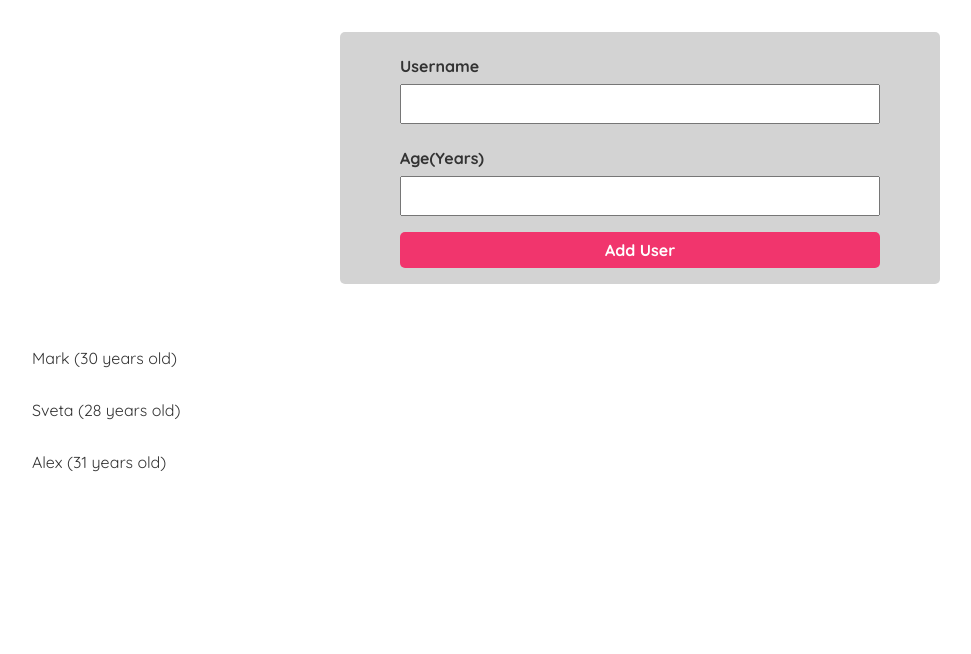
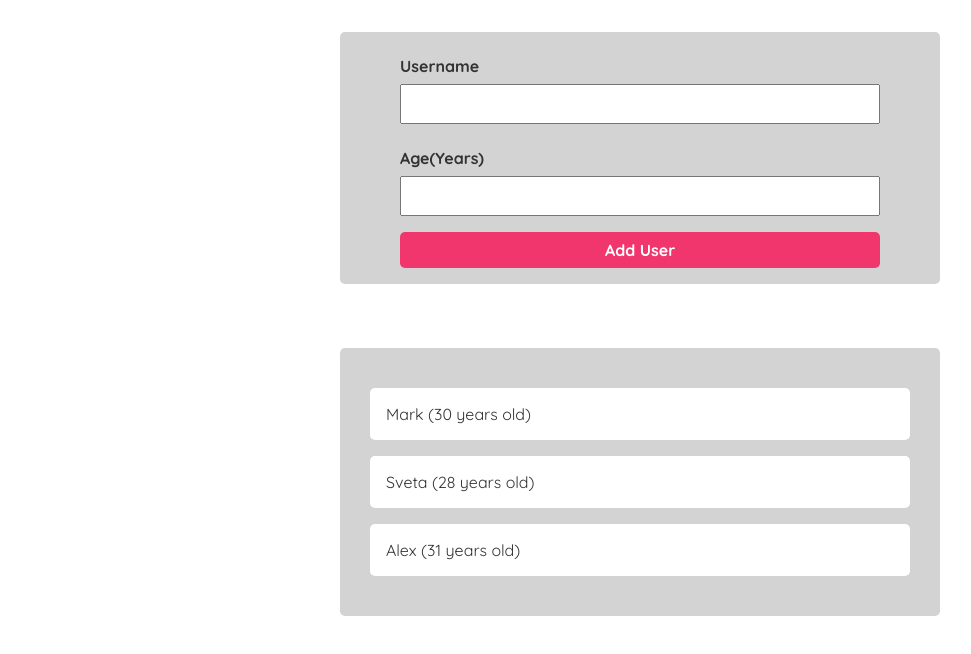
Before and after one commit to becasualle/input-form-react, a React (Create React App) app: page / in a window 1280 px wide. Shown: the top 654 px of the page, without its empty margins (0-971 px from the left). Built offline with nearby package versions, Linux system fonts and the light colour scheme.

Commit message:
Added pop-up showing when inout is empoty or age is negative number

```diff
--- a/src/App.js
+++ b/src/App.js
@@ -1,6 +1,7 @@
+import { useState } from "react";
 import Form from "./Form";
 import Users from "./Users.js";
-import { useState } from "react";
+import Popup from "./Popup";
 
 
 function App() {
@@ -10,6 +11,8 @@ function App() {
     { name: "Alex", age: 31, id: 3 }
   ]);
 
+  const [showPopup, setshowPopup] = useState([false, false]);
+
   const handleUsers = (user) => {
     setUsers(prevUsers => {
       const updatedUsers = [...prevUsers];
@@ -18,10 +21,15 @@ function App() {
     });
   }
 
+  const handlePopup = (negativeNumber, emptyInputs) => {
+    setshowPopup([negativeNumber, emptyInputs]);
+  }
+
   return (
     <div className="App">
-      <Form handleUsers={handleUsers} />
+      <Form handleUsers={handleUsers} handlePopup={handlePopup} />
       <Users users={users} />
+      <Popup showPopup={showPopup} handlePopup={handlePopup} />
     </div>
   );
 }
--- a/src/Form.js
+++ b/src/Form.js
@@ -1,11 +1,13 @@
-const Form = ({ handleUsers }) => {
+const Form = ({ handleUsers, handlePopup }) => {
 
     const handleSubmit = e => {
         e.preventDefault();
         const user = { name: e.target[0].value, age: e.target[1].value, id: Math.random() };
-        handleUsers(user);
-        // e.target[0].value = '';
-        // e.target[1].value = '';
+        if (user.name && user.age > 0) {
+            handleUsers(user);
+        } else if (user.age < 0) {
+            handlePopup(true, false)
+        } else { handlePopup(false, true) };
         e.target.reset();
         return user;
     }
--- /dev/null
+++ b/src/Popup.js
@@ -0,0 +1,25 @@
+const Popup = ({ showPopup, handlePopup }) => {
+
+    const handleClosePopup = () => {
+        handlePopup(false);
+    }
+
+    let text = '';
+    if (showPopup[0]) {
+        text = 'Please enter a valid age (<0)'
+    } else if (showPopup[1]) {
+        text = 'Please enter a valid name and age (non-empty values)'
+    }
+
+    return (
+        <div className={`popup-layer ${showPopup[0] || showPopup[1] ? 'active' : ''}`}>
+            <div className="popup">
+                <h2>Invalid input</h2>
+                <p>{text}</p>
+                <button onClick={handleClosePopup}>Okay</button>
+            </div>
+        </div>
+    );
+}
+
+export default Popup;
--- a/src/UserList.js
+++ b/src/UserList.js
@@ -1,8 +1,10 @@
 const UserList = ({ users }) => {
     return (
-        <ul>
+        <ul className="user-list">
             {users.map(user => (
-                <li key={user.id}>{user.name} ({user.age} years old)</li>
+                <li key={user.id} className="user-item">
+                    {user.name} ({user.age} years old)
+                </li>
             )
             )}
         </ul>
--- a/src/index.css
+++ b/src/index.css
@@ -1,5 +1,6 @@
 @import url('https://fonts.googleapis.com/css2?family=Quicksand:wght@300;400;500;600;700&display=swap');
 
+/* Global styles */
 * {
   margin: 0;
   padding: 0;
@@ -8,11 +9,7 @@
   color: #333;
 }
 
-li {
-  list-style: none;
-  margin: 2rem;
-}
-
+/* Input form styles */
 .form {
   display: flex;
   align-items: center;
@@ -28,7 +25,7 @@ li {
   background-color:lightgray;
 }
 
-.input-form button {
+button {
   margin: 1rem 0;
   width: 80%;
   background-color: #f1356d;
@@ -57,3 +54,53 @@ li {
   font-weight: 600;
   font-size: 1rem;
 }
+
+/* list of users styles */
+.user-list{
+  display: flex;
+  flex-direction: column;
+  align-items: center;
+  width: 600px;
+  margin: 2rem auto;
+  border-radius: 5px;
+  background-color:lightgray;
+  padding: 2rem 0;
+}
+
+.user-item{
+  background-color: white;
+  width: 90%;
+  padding: 1rem;
+  list-style: none;
+  margin: 0.5rem;
+  border-radius: 5px;
+}
+
+/* Popup styles */
+.popup-layer {
+  display: flex;
+  justify-content: center;
+  align-items: center;
+  width: 100%;
+  height: 100%;
+  position: absolute;
+  top: 0;
+  background-color: rgba(0, 0, 0, 0.5);
+  display: none;
+}
+
+.popup {
+  display: flex;
+  flex-direction: column;
+  align-items: center;
+  width: 90%;
+  width: 600px;
+  margin: 2rem auto;
+  border-radius: 5px;
+  background-color:white;
+  padding: 1rem;
+}
+
+.popup-layer.active {
+  display: flex;
+}
```
